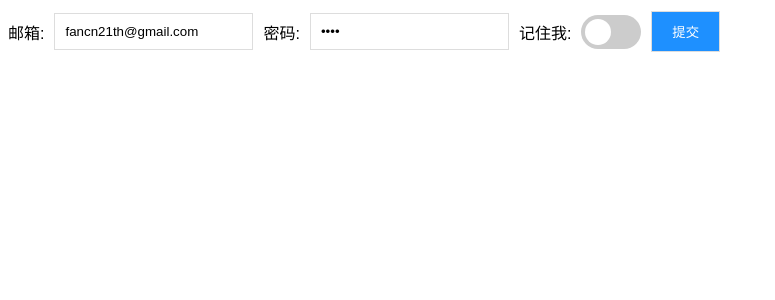
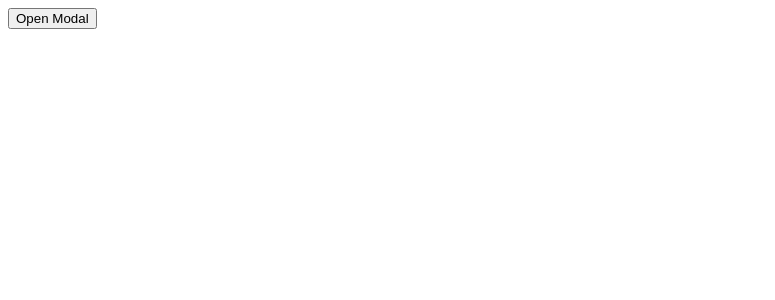
Before and after one commit to fancn21th/1-008-Advanced-Vue, a Vue app: page / in a window 1280 px wide. Shown: the top 300 px of the page, without its empty margins (0-775 px from the left). Built offline with nearby package versions, Linux system fonts and the light colour scheme.

Commit message:
引入Modal

```diff
--- a/src/App.vue
+++ b/src/App.vue
@@ -1,16 +1,23 @@
 <template>
   <div id="app">
-    <LoginForm />
+    <!-- Trigger/Open The Modal -->
+    <button @click="modalOpen = true">Open Modal</button>
+    <modal :show="modalOpen" />
   </div>
 </template>
 
 <script>
-import LoginForm from './components/LoginForm.vue';
+import Modal from './components/Modal.vue';
 
 export default {
   name: 'App',
   components: {
-    LoginForm,
+    Modal,
+  },
+  data() {
+    return {
+      modalOpen: false,
+    };
   },
 };
 </script>
--- a/src/components/LoginForm.vue
+++ /dev/null
@@ -1,60 +0,0 @@
-<template>
-  <form class="form-inline" @submit.prevent="submit">
-    <label for="email">邮箱:</label>
-    <input
-      type="email"
-      id="email"
-      name="email"
-      placeholder="Enter email"
-      v-model="email"
-    />
-    <label for="pwd">密码:</label>
-    <input
-      type="password"
-      id="pwd"
-      name="pswd"
-      placeholder="Enter password"
-      v-model="pswd"
-    />
-    <!-- Rounded switch -->
-    <label for="rememberme">记住我:</label>
-    <SwitchCheckbox id="rememberme" v-model="rememberme" />
-    <!-- <SwitchCheckbox
-      :value="rememberme"
-      @input="
-        newValue => {
-          rememberme = newValue;
-        }
-      "
-    /> -->
-    <button type="submit">提交</button>
-  </form>
-</template>
-
-<script>
-import SwitchCheckbox from './SwitchCheckbox.vue';
-
-export default {
-  components: {
-    SwitchCheckbox,
-  },
-  data() {
-    return {
-      email: 'fancn21th@gmail.com',
-      pswd: 'abcd',
-      rememberme: false,
-    };
-  },
-  methods: {
-    submit() {
-      console.log('表单提交内容', {
-        email: this.email,
-        pswd: this.pswd,
-        rememberme: this.rememberme,
-      });
-    },
-  },
-};
-</script>
-
-<style></style>
--- /dev/null
+++ b/src/components/Modal.vue
@@ -0,0 +1,56 @@
+<template>
+  <!-- The Modal -->
+  <div id="myModal" class="modal" v-show="show">
+    <!-- Modal content -->
+    <div class="modal-content">
+      <span class="close">&times;</span>
+      <p>Some text in the Modal..</p>
+    </div>
+  </div>
+</template>
+
+<script>
+export default {
+  props: ['show'],
+};
+</script>
+
+<style>
+/* The Modal (background) */
+.modal {
+  display: hidden; /* Hidden by default */
+  position: fixed; /* Stay in place */
+  z-index: 1; /* Sit on top */
+  left: 0;
+  top: 0;
+  width: 100%; /* Full width */
+  height: 100%; /* Full height */
+  overflow: auto; /* Enable scroll if needed */
+  background-color: rgb(0, 0, 0); /* Fallback color */
+  background-color: rgba(0, 0, 0, 0.4); /* Black w/ opacity */
+}
+
+/* Modal Content/Box */
+.modal-content {
+  background-color: #fefefe;
+  margin: 15% auto; /* 15% from the top and centered */
+  padding: 20px;
+  border: 1px solid #888;
+  width: 80%; /* Could be more or less, depending on screen size */
+}
+
+/* The Close Button */
+.close {
+  color: #aaa;
+  float: right;
+  font-size: 28px;
+  font-weight: bold;
+}
+
+.close:hover,
+.close:focus {
+  color: black;
+  text-decoration: none;
+  cursor: pointer;
+}
+</style>
--- a/src/components/SwitchCheckbox.vue
+++ /dev/null
@@ -1,91 +0,0 @@
-<template>
-  <label class="switch">
-    <input
-      :id="id"
-      :name="id"
-      type="checkbox"
-      :checked="value"
-      @click="toggle"
-    />
-    <span class="slider round"></span>
-  </label>
-</template>
-
-<script>
-export default {
-  props: {
-    id: String,
-    value: Boolean,
-  },
-  methods: {
-    toggle() {
-      this.$emit('input', !this.value);
-    },
-  },
-};
-</script>
-
-<style>
-/* The switch - the box around the slider */
-.switch {
-  position: relative;
-  display: inline-block;
-  width: 60px;
-  height: 34px;
-}
-
-/* Hide default HTML checkbox */
-.switch input {
-  opacity: 0;
-  width: 0;
-  height: 0;
-}
-
-/* The slider */
-.slider {
-  position: absolute;
-  cursor: pointer;
-  top: 0;
-  left: 0;
-  right: 0;
-  bottom: 0;
-  background-color: #ccc;
-  -webkit-transition: 0.4s;
-  transition: 0.4s;
-}
-
-.slider:before {
-  position: absolute;
-  content: '';
-  height: 26px;
-  width: 26px;
-  left: 4px;
-  bottom: 4px;
-  background-color: white;
-  -webkit-transition: 0.4s;
-  transition: 0.4s;
-}
-
-input:checked + .slider {
-  background-color: #2196f3;
-}
-
-input:focus + .slider {
-  box-shadow: 0 0 1px #2196f3;
-}
-
-input:checked + .slider:before {
-  -webkit-transform: translateX(26px);
-  -ms-transform: translateX(26px);
-  transform: translateX(26px);
-}
-
-/* Rounded sliders */
-.slider.round {
-  border-radius: 34px;
-}
-
-.slider.round:before {
-  border-radius: 50%;
-}
-</style>
```
